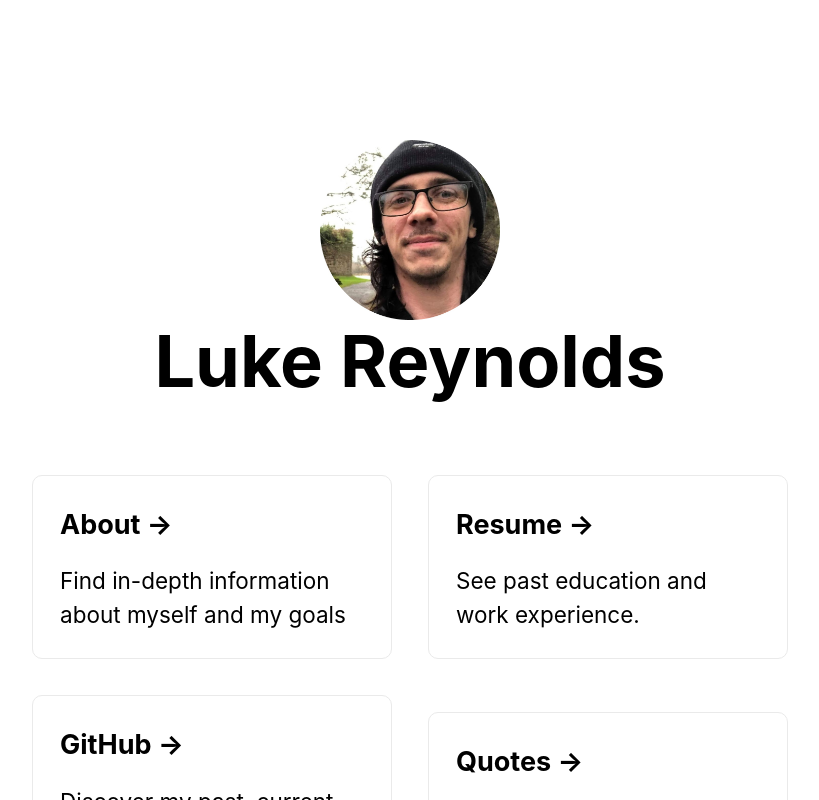
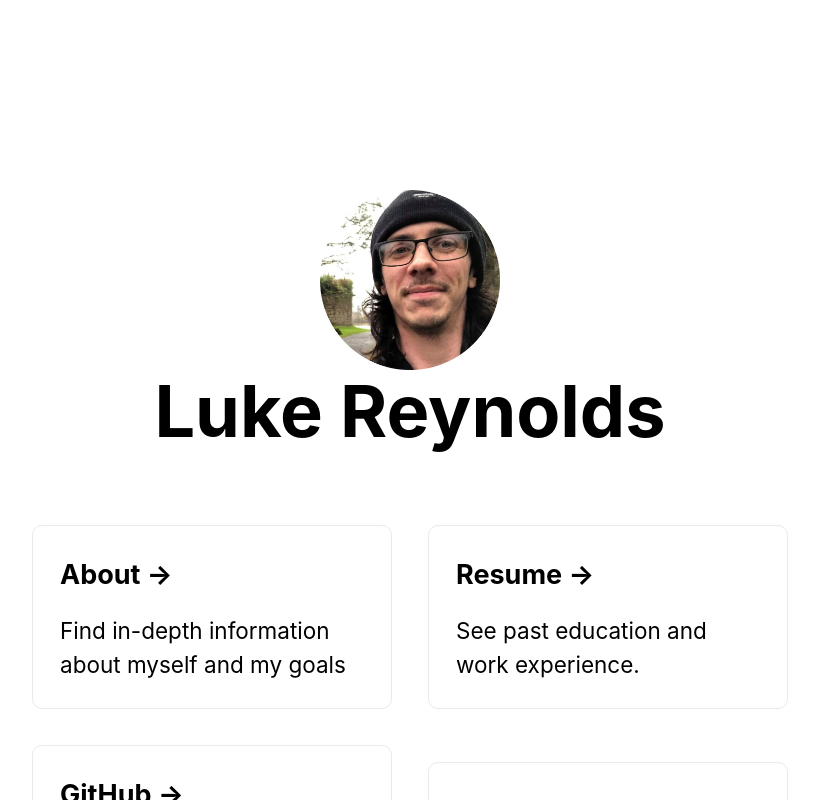
Before and after one commit to lreynolds188/Portfolio, a Next.js app: page / in a window 1280 px wide. Shown: the top 800 px of the page, without its empty margins (230-1049 px from the left). Built offline with nearby package versions, Linux system fonts and the light colour scheme.

Commit message:
Update Home.module.css

```diff
--- a/styles/Home.module.css
+++ b/styles/Home.module.css
@@ -1,6 +1,6 @@
 .container {
   min-height: 100vh;
-  margin: 50px;
+  margin: 100px;
   padding: 0 0.5rem;
   display: flex;
   flex-direction: column;
```
